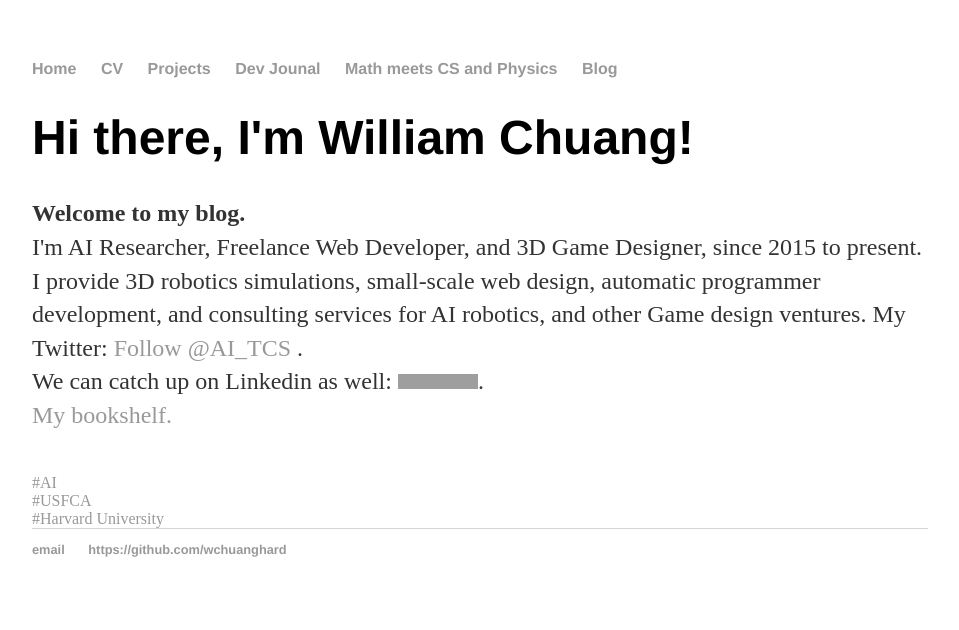
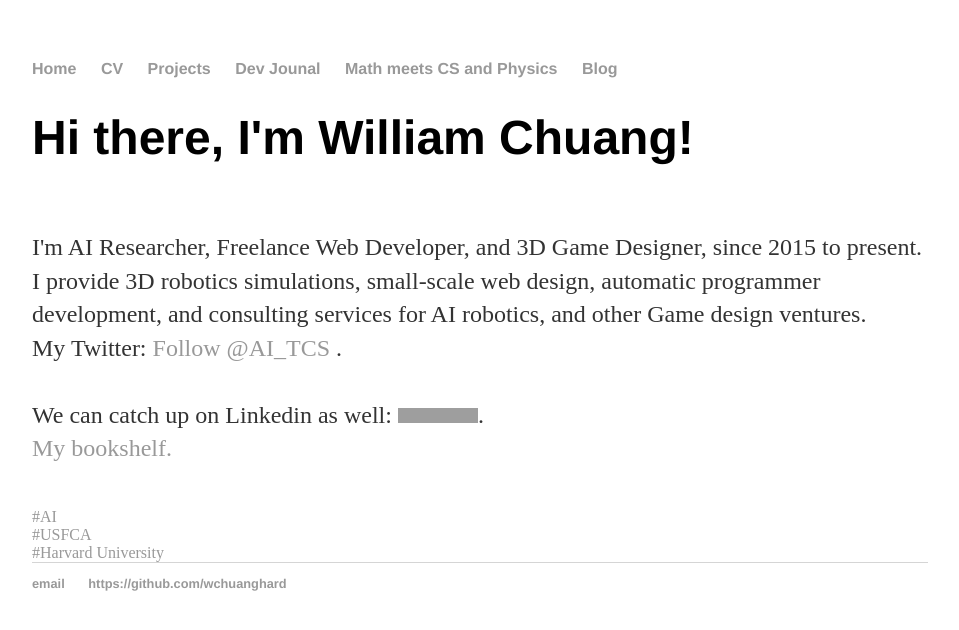
Before and after one commit to williamchuang/williamchuang.github.io, a Jekyll site: the page built from index.html, in a window 1280 px wide. Shown: the top 630 px of the page, without its empty margins (160-1119 px from the left). Built offline with Jekyll 4.4.1, drawn with Linux system fonts in a browser that asks for light colours; comment, search, counter and statistics services are not loaded; grey boxes are pictures that could not be loaded.

Commit message:
Update index.html

```diff
--- a/index.html
+++ b/index.html
@@ -5,15 +5,12 @@ title: William Chuang
 <div class="blurb">
 	<h1>Hi there, I'm William Chuang!</h1>
 	<!--<a href="/about">Read more about my life...</a></p> -->
-	<p><b> Welcome to my blog.
-         </b>
+	<p>
                 <br>I'm AI Researcher, Freelance Web Developer, and 3D Game Designer, since 2015 to present. I provide 3D robotics simulations, small-scale web design, automatic programmer development, and consulting services for AI robotics, and other Game design ventures.</b>
-                My Twitter: <a href="https://twitter.com/AI_TCS" class="twitter-follow-button" data-show-count="false" data-dnt="true">Follow @AI_TCS</a> <script>!function(d,s,id){var js,fjs=d.getElementsByTagName(s)[0],p=/^http:/.test(d.location)?'http':'https';if(!d.getElementById(id)){js=d.createElement(s);js.id=id;js.src=p+'://platform.twitter.com/widgets.js';fjs.parentNode.insertBefore(js,fjs);}}(document, 'script', 'twitter-wjs');</script>.<br>
-                We can catch up on Linkedin as well: <a href="https://www.linkedin.com/pub/william-h-chuang/5a/747/125">
-
-          <img src="https://static.licdn.com/scds/common/u/img/webpromo/btn_profile_bluetxt_80x15.png" width="80" height="15" border="0" alt="View William H. Chuang's profile on LinkedIn"></a>.<br>
-                <a href ="https://www.anobii.com/maobooks/books">My bookshelf.</a><br>
-         </p>
+                <br>My Twitter: <a href="https://twitter.com/AI_TCS" class="twitter-follow-button" data-show-count="false" data-dnt="true">Follow @AI_TCS</a> <script>!function(d,s,id){var js,fjs=d.getElementsByTagName(s)[0],p=/^http:/.test(d.location)?'http':'https';if(!d.getElementById(id)){js=d.createElement(s);js.id=id;js.src=p+'://platform.twitter.com/widgets.js';fjs.parentNode.insertBefore(js,fjs);}}(document, 'script', 'twitter-wjs');</script>.<br>
+                <br>We can catch up on Linkedin as well: <a href="https://www.linkedin.com/pub/william-h-chuang/5a/747/125"><img src="https://static.licdn.com/scds/common/u/img/webpromo/btn_profile_bluetxt_80x15.png" width="80" height="15" border="0" alt="View William H. Chuang's profile on LinkedIn"></a>.
+          	<br><a href ="https://www.anobii.com/maobooks/books">My bookshelf.</a><br>
+        </p>
                 <br><a href="https://twitter.com/hashtag/AI?src=hash">#AI </a>
         	<br><a href="https://twitter.com/usfca?ref_src=twsrc%5Egoogle%7Ctwcamp%5Eserp%7Ctwgr%5Eauthor"> #USFCA </a>
         	<br><a href ="https://twitter.com/Harvard?ref_src=twsrc%5Egoogle%7Ctwcamp%5Eserp%7Ctwgr%5Eauthor">#Harvard University</a>
```
